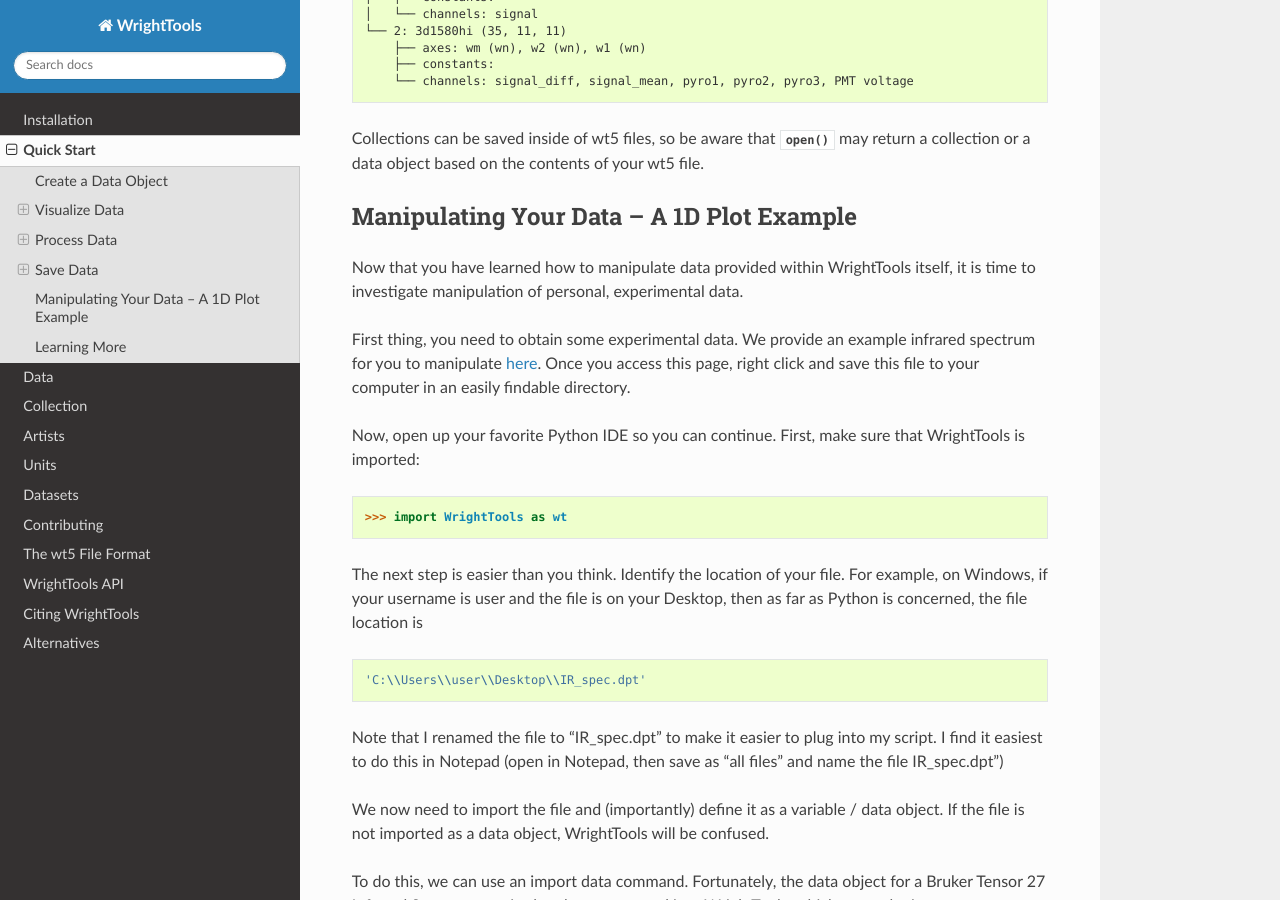
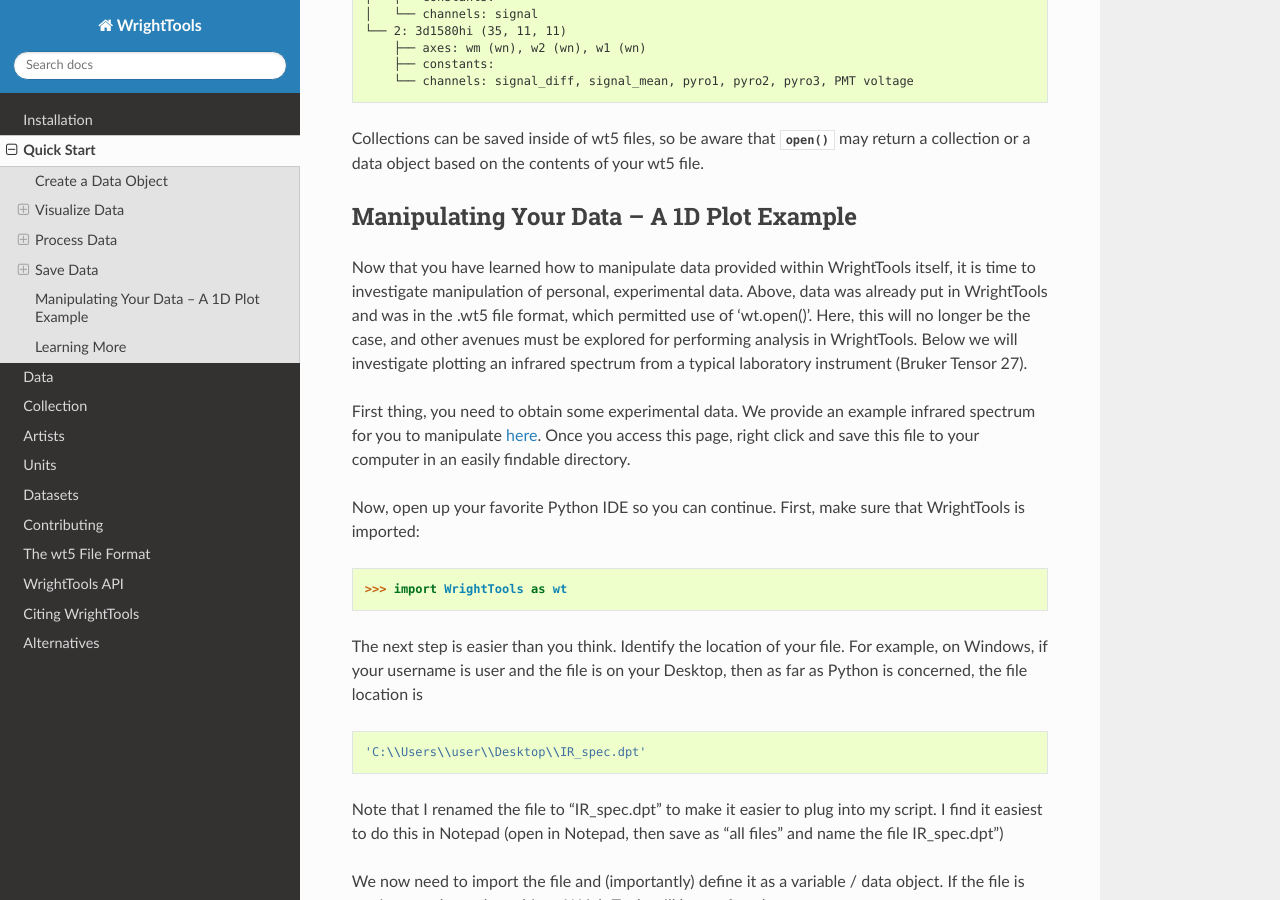
Before and after one commit to wright-group/WrightTools, a Sphinx documentation site: the page built from docs/quickstart.rst, in a window 1280 px wide and 900 px high, scrolled down 5601 px. Built offline with Sphinx 7.4.7 and the Read the Docs theme 2.0.0, drawn with Linux system fonts in a browser that asks for light colours; pages that are not in the unit, such as notebooks, are missing from menus; the version number could not be read and is left out.

Commit message:
Update quickstart.rst
Added some words to account for David's comments. I will open it to others to determine if we should move/splice this (I agree with David that it is worthwhile to integrate this into different sections)

```diff
--- a/docs/quickstart.rst
+++ b/docs/quickstart.rst
@@ -325,7 +325,7 @@
 
 Manipulating Your Data -- A 1D Plot Example
 ----------------------
-Now that you have learned how to manipulate data provided within WrightTools itself, it is time to investigate manipulation of personal, experimental data.
+Now that you have learned how to manipulate data provided within WrightTools itself, it is time to investigate manipulation of personal, experimental data. Above, data was already put in WrightTools and was in the .wt5 file format, which permitted use of 'wt.open()'. Here, this will no longer be the case, and other avenues must be explored for performing analysis in WrightTools. Below we will investigate plotting an infrared spectrum from a typical laboratory instrument (Bruker Tensor 27).
 
 First thing, you need to obtain some experimental data. We provide an example infrared spectrum for you to manipulate `here <https://raw.githubusercontent.com/wright-group/WrightTools/master/WrightTools/datasets/Tensor27/CuPCtS_powder_ATR.dpt>`_. Once you access this page, right click and save this file to your computer in an easily findable directory.
 
```
